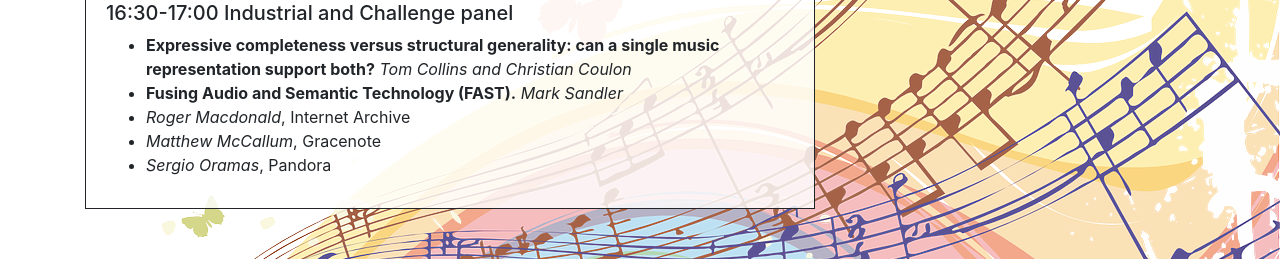
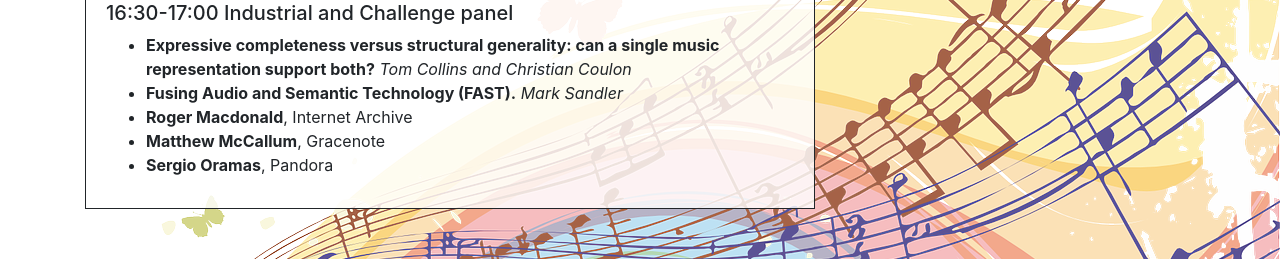
Before and after one commit to AudioCommons/SAAM2018-Website, a Jekyll site: the page built from program.md, in a window 1280 px wide. Shown: the part 1031-1290 px from the top of the page. Built offline with Jekyll 4.4.1, drawn with Linux system fonts in a browser that asks for light colours; nearby versions of some CDN libraries.

Commit message:
Panelists without topic names in bold

```diff
--- a/program.md
+++ b/program.md
@@ -41,6 +41,6 @@ music representation support both?__
   _Tom Collins and Christian Coulon_
 - __Fusing Audio and Semantic Technology (FAST).__
   _Mark Sandler_
-- _Roger Macdonald_, Internet Archive
-- _Matthew McCallum_, Gracenote
-- _Sergio Oramas_, Pandora
+- __Roger Macdonald__, Internet Archive
+- __Matthew McCallum__, Gracenote
+- __Sergio Oramas__, Pandora
```
